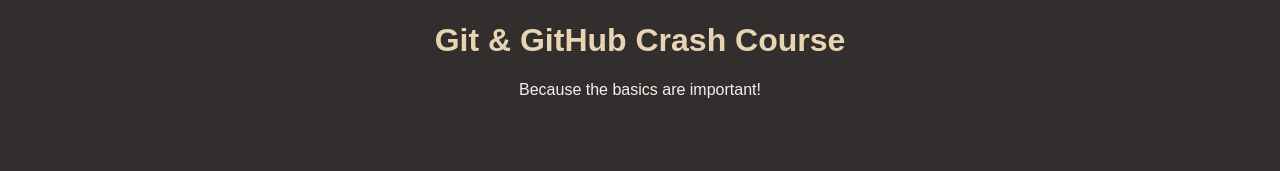
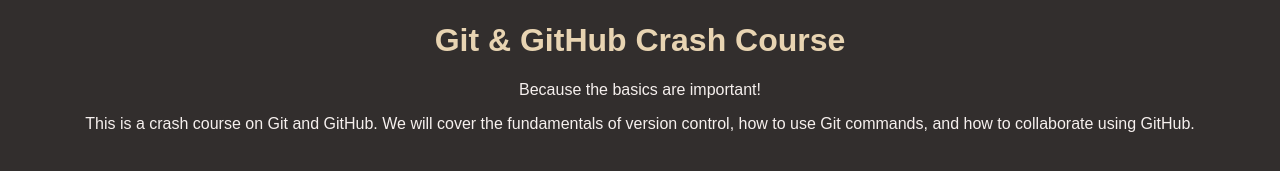
Before and after one commit to k-anand-100/github-crash-course, a plain HTML site: page index.html in a window 1280 px wide. Shown: the part 147-318 px from the top of the page. Drawn offline with Linux system fonts and the light colour scheme.

Commit message:
added section

```diff
--- a/index.html
+++ b/index.html
@@ -11,5 +11,12 @@
     <img id="logo" src="logo.png" alt="A logo that contains the word 'Git'" />
     <h1>Git & GitHub Crash Course</h1>
     <p>Because the basics are important!</p>
+    <section>
+    <p>
+      This is a crash course on Git and GitHub. We will cover the fundamentals
+      of version control, how to use Git commands, and how to collaborate using
+      GitHub.
+    </p>
+    </section>
   </body>
 </html>
```
